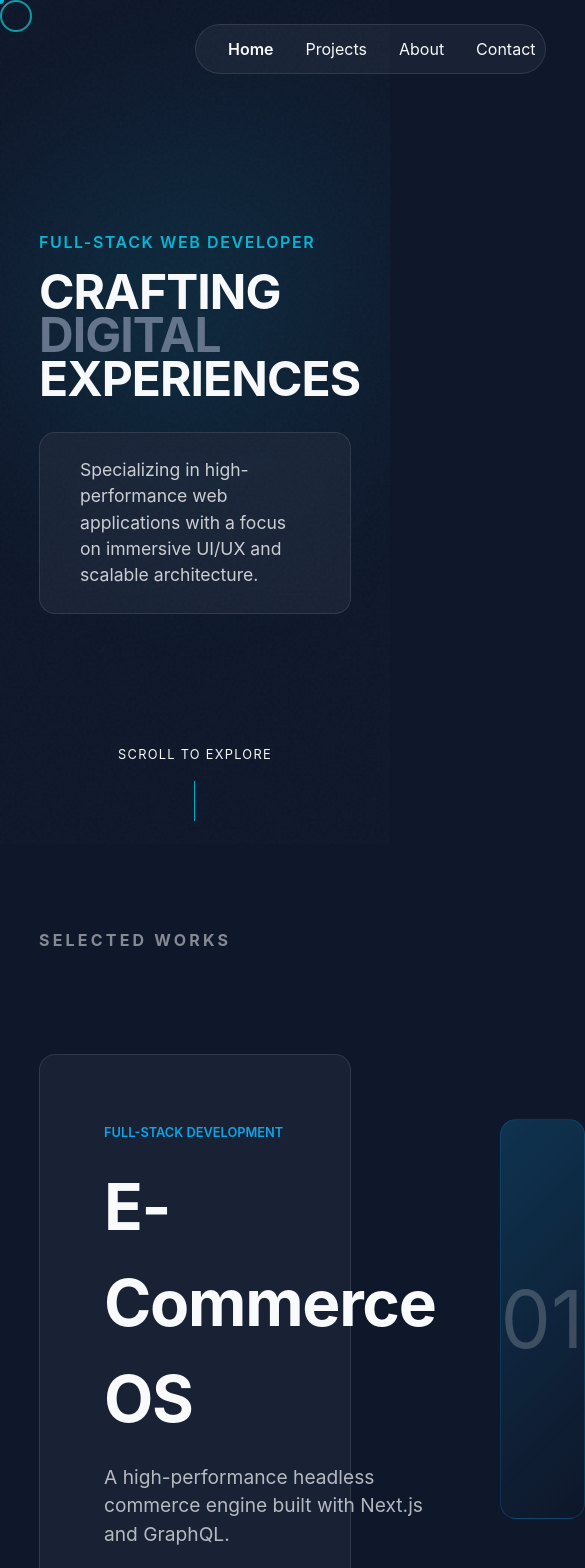
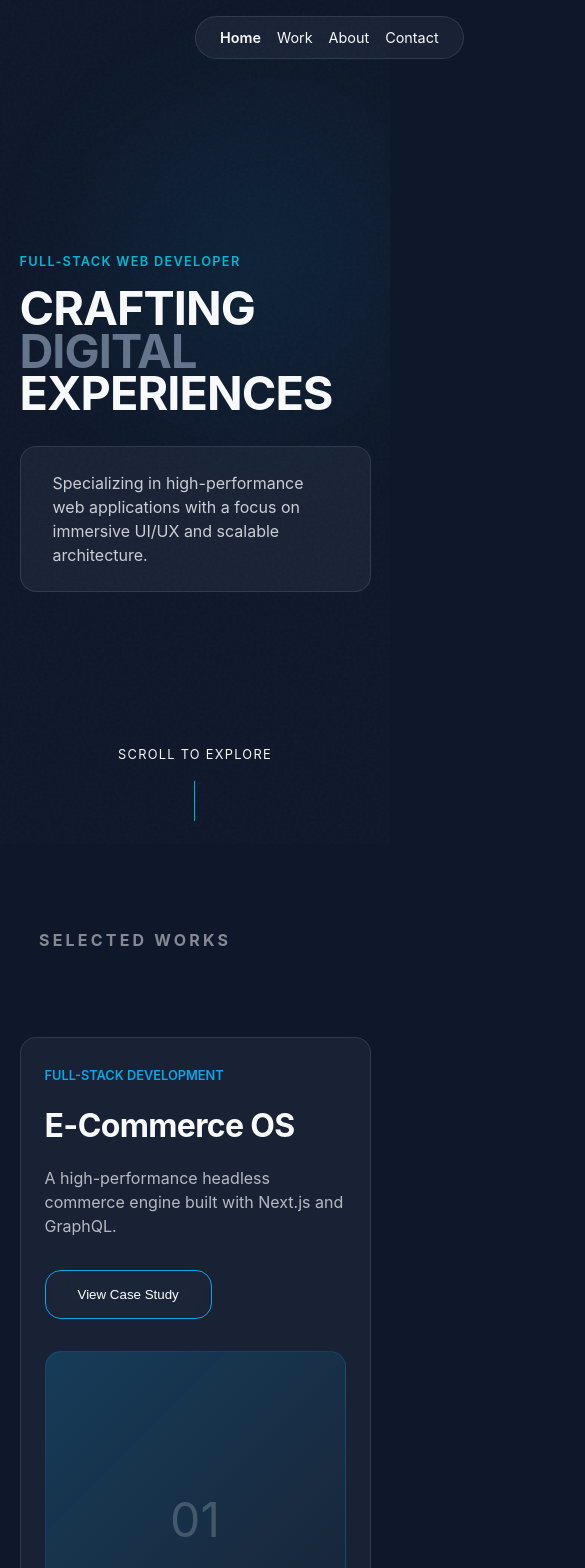
Before and after one commit to harithalgburii99-prog/Glassmorphic-Portfolio, a React (Vite) app: page / in a window 390 px wide. Shown: the top 1568 px of the page, 585 px wide, since content can reach past the window. Built offline with nearby package versions, Linux system fonts and the light colour scheme.

Commit message:
Enhance responsiveness for mobile and tablet

```diff
--- a/src/components/Contact.tsx
+++ b/src/components/Contact.tsx
@@ -3,23 +3,23 @@ import { motion } from 'framer-motion';
 
 const Contact: React.FC = () => {
   return (
-    <section id="contact" style={{ padding: '20vh 10%', background: 'linear-gradient(to bottom, transparent, #0c1a26)' }}>
-      <div className="glass" style={{ padding: '6rem', maxWidth: '1000px', margin: '0 auto', textAlign: 'center' }}>
+    <section id="contact" style={{ padding: '10vh 5%', background: 'linear-gradient(to bottom, transparent, #0c1a26)' }}>
+      <div className="glass" style={{ padding: 'clamp(2rem, 8vw, 6rem)', maxWidth: '1000px', margin: '0 auto', textAlign: 'center' }}>
         <motion.h2
           initial={{ opacity: 0, scale: 0.9 }}
           whileInView={{ opacity: 1, scale: 1 }}
-          style={{ fontSize: '4rem', marginBottom: '2rem' }}
+          style={{ fontSize: 'clamp(2.5rem, 8vw, 4rem)', marginBottom: '2rem' }}
         >
           Let's create something<br />
           <span style={{ color: 'var(--primary-color)' }}>extraordinary.</span>
         </motion.h2>
 
-        <p style={{ fontSize: '1.5rem', opacity: 0.7, marginBottom: '4rem' }}>
+        <p style={{ fontSize: 'clamp(1.1rem, 3vw, 1.5rem)', opacity: 0.7, marginBottom: '4rem' }}>
           Ready to start your next project? Drop me a line and let's talk.
         </p>
 
         <form style={{ display: 'flex', flexDirection: 'column', gap: '2rem', textAlign: 'left' }}>
-          <div style={{ display: 'grid', gridTemplateColumns: '1fr 1fr', gap: '2rem' }}>
+          <div style={{ display: 'grid', gridTemplateColumns: 'repeat(auto-fit, minmax(min(100%, 300px), 1fr))', gap: '2rem' }}>
             <div style={{ display: 'flex', flexDirection: 'column', gap: '0.5rem' }}>
               <label style={{ fontSize: '0.8rem', textTransform: 'uppercase', opacity: 0.5 }}>Your Name</label>
               <input
@@ -31,8 +31,9 @@ const Contact: React.FC = () => {
                   borderBottom: '1px solid var(--glass-border)',
                   padding: '1rem 0',
                   color: 'white',
-                  fontSize: '1.2rem',
-                  outline: 'none'
+                  fontSize: 'clamp(1rem, 2vw, 1.2rem)',
+                  outline: 'none',
+                  width: '100%'
                 }}
               />
             </div>
@@ -47,8 +48,9 @@ const Contact: React.FC = () => {
                   borderBottom: '1px solid var(--glass-border)',
                   padding: '1rem 0',
                   color: 'white',
-                  fontSize: '1.2rem',
-                  outline: 'none'
+                  fontSize: 'clamp(1rem, 2vw, 1.2rem)',
+                  outline: 'none',
+                  width: '100%'
                 }}
               />
             </div>
@@ -64,9 +66,10 @@ const Contact: React.FC = () => {
                 borderBottom: '1px solid var(--glass-border)',
                 padding: '1rem 0',
                 color: 'white',
-                fontSize: '1.2rem',
+                fontSize: 'clamp(1rem, 2vw, 1.2rem)',
                 outline: 'none',
-                resize: 'none'
+                resize: 'none',
+                width: '100%'
               }}
             />
           </div>
@@ -74,13 +77,13 @@ const Contact: React.FC = () => {
             type="submit"
             className="glass glass-hover"
             style={{
-              padding: '1.5rem',
-              fontSize: '1.2rem',
+              padding: '1.2rem',
+              fontSize: 'clamp(1rem, 2vw, 1.2rem)',
               fontWeight: 600,
               color: 'var(--primary-color)',
               background: 'transparent',
-              marginTop: '2rem',
-              cursor: 'none'
+              marginTop: '1rem',
+              cursor: 'inherit'
             }}
           >
             Send Message
--- a/src/components/CustomCursor.tsx
+++ b/src/components/CustomCursor.tsx
@@ -40,7 +40,7 @@ const CustomCursor: React.FC = () => {
   }, [cursorX, cursorY]);
 
   return (
-    <>
+    <div style={{ display: typeof window !== 'undefined' && window.innerWidth < 768 ? 'none' : 'block' }}>
       <motion.div
         style={{
           position: 'fixed',
@@ -72,7 +72,7 @@ const CustomCursor: React.FC = () => {
           zIndex: 10001,
         }}
       />
-    </>
+    </div>
   );
 };
 
--- a/src/components/Hero.tsx
+++ b/src/components/Hero.tsx
@@ -21,11 +21,11 @@ const Hero: React.FC = () => {
     <section
       id="hero"
       style={{
-        height: '100vh',
+        minHeight: '100vh',
         display: 'flex',
         flexDirection: 'column',
         justifyContent: 'center',
-        padding: '0 10%',
+        padding: '10vh 5%',
         position: 'relative',
         overflow: 'hidden',
       }}
@@ -42,8 +42,8 @@ const Hero: React.FC = () => {
           position: 'absolute',
           top: '20%',
           right: '10%',
-          width: '300px',
-          height: '300px',
+          width: 'max(200px, 20vw)',
+          height: 'max(200px, 20vw)',
           background: 'linear-gradient(45deg, var(--primary-color), transparent)',
           filter: 'blur(80px)',
           opacity: 0.2,
@@ -55,6 +55,7 @@ const Hero: React.FC = () => {
         variants={container}
         initial="hidden"
         animate="show"
+        style={{ maxWidth: '1200px', margin: '0 auto', width: '100%' }}
       >
         <motion.p
           variants={item}
@@ -63,7 +64,8 @@ const Hero: React.FC = () => {
             fontWeight: 600,
             letterSpacing: '0.1em',
             textTransform: 'uppercase',
-            marginBottom: '1rem'
+            marginBottom: '1rem',
+            fontSize: 'clamp(0.8rem, 2vw, 1rem)'
           }}
         >
           Full-Stack Web Developer
@@ -72,7 +74,7 @@ const Hero: React.FC = () => {
         <motion.h1
           variants={item}
           style={{
-            fontSize: 'clamp(3rem, 10vw, 8rem)',
+            fontSize: 'clamp(2.5rem, 12vw, 8rem)',
             lineHeight: 0.9,
             marginBottom: '2rem'
           }}
@@ -82,8 +84,8 @@ const Hero: React.FC = () => {
           EXPERIENCES
         </motion.h1>
 
-        <motion.div variants={item} className="glass" style={{ padding: '1.5rem 2.5rem', width: 'fit-content' }}>
-          <p style={{ maxWidth: '500px', fontSize: '1.1rem', opacity: 0.8 }}>
+        <motion.div variants={item} className="glass" style={{ padding: '1.5rem 2rem', width: 'fit-content', maxWidth: '100%' }}>
+          <p style={{ maxWidth: '500px', fontSize: 'clamp(1rem, 2.5vw, 1.2rem)', opacity: 0.8 }}>
             Specializing in high-performance web applications with a focus on immersive UI/UX and scalable architecture.
           </p>
         </motion.div>
--- a/src/components/Navbar.tsx
+++ b/src/components/Navbar.tsx
@@ -9,21 +9,22 @@ const Navbar: React.FC = () => {
       className="glass"
       style={{
         position: 'fixed',
-        top: '1.5rem',
+        top: '1rem',
         left: '50%',
         transform: 'translateX(-50%)',
-        width: 'auto',
-        maxWidth: '90%',
-        padding: '0.75rem 2rem',
+        width: 'max-content',
+        maxWidth: '95%',
+        padding: '0.6rem 1.5rem',
         display: 'flex',
-        gap: '2rem',
+        gap: '1rem',
         alignItems: 'center',
         zIndex: 1000,
         borderRadius: '2rem',
+        fontSize: '0.9rem'
       }}
     >
       <a href="#hero" className="glass-hover" style={{ fontWeight: 600 }}>Home</a>
-      <a href="#projects" className="glass-hover">Projects</a>
+      <a href="#projects" className="glass-hover">Work</a>
       <a href="#about" className="glass-hover">About</a>
       <a href="#contact" className="glass-hover">Contact</a>
     </motion.nav>
--- a/src/components/Projects.tsx
+++ b/src/components/Projects.tsx
@@ -33,11 +33,11 @@ const ProjectCard: React.FC<{ project: Project; index: number }> = ({ project, i
   return (
     <div
       style={{
-        height: '100vh',
+        minHeight: '100vh',
         display: 'flex',
         alignItems: 'center',
         justifyContent: 'center',
-        padding: '0 10%'
+        padding: '10vh 5%'
       }}
     >
       <motion.div
@@ -47,9 +47,9 @@ const ProjectCard: React.FC<{ project: Project; index: number }> = ({ project, i
         className="glass"
         style={{
           display: 'grid',
-          gridTemplateColumns: '1fr 1fr',
-          gap: '4rem',
-          padding: '4rem',
+          gridTemplateColumns: 'repeat(auto-fit, minmax(min(100%, 400px), 1fr))',
+          gap: '2rem',
+          padding: 'clamp(1.5rem, 5vw, 4rem)',
           maxWidth: '1200px',
           width: '100%'
         }}
@@ -58,8 +58,8 @@ const ProjectCard: React.FC<{ project: Project; index: number }> = ({ project, i
           <span style={{ color: project.color, fontWeight: 600, textTransform: 'uppercase', fontSize: '0.8rem' }}>
             {project.category}
           </span>
-          <h2 style={{ fontSize: '4rem', margin: '1rem 0' }}>{project.title}</h2>
-          <p style={{ fontSize: '1.2rem', opacity: 0.7, marginBottom: '2rem' }}>{project.description}</p>
+          <h2 style={{ fontSize: 'clamp(2rem, 8vw, 4rem)', margin: '1rem 0' }}>{project.title}</h2>
+          <p style={{ fontSize: 'clamp(1rem, 2vw, 1.2rem)', opacity: 0.7, marginBottom: '2rem' }}>{project.description}</p>
           <button
             className="glass glass-hover"
             style={{
@@ -67,17 +67,18 @@ const ProjectCard: React.FC<{ project: Project; index: number }> = ({ project, i
               border: `1px solid ${project.color}`,
               background: 'transparent',
               color: 'white',
-              cursor: 'none'
+              cursor: 'inherit',
+              width: 'max-content'
             }}
           >
             View Case Study
           </button>
         </div>
-        <div style={{ position: 'relative' }}>
+        <div style={{ position: 'relative', display: 'flex', alignItems: 'center' }}>
           <motion.div
             style={{
               width: '100%',
-              height: '400px',
+              height: 'clamp(200px, 40vh, 400px)',
               background: `linear-gradient(135deg, ${project.color}33, transparent)`,
               borderRadius: '1rem',
               border: `1px solid ${project.color}33`,
@@ -86,7 +87,7 @@ const ProjectCard: React.FC<{ project: Project; index: number }> = ({ project, i
               justifyContent: 'center'
             }}
           >
-            <span style={{ fontSize: '5rem', filter: 'grayscale(1)', opacity: 0.2 }}>0{index + 1}</span>
+            <span style={{ fontSize: 'clamp(3rem, 10vw, 5rem)', filter: 'grayscale(1)', opacity: 0.2 }}>0{index + 1}</span>
           </motion.div>
         </div>
       </motion.div>
--- a/src/components/Skills.tsx
+++ b/src/components/Skills.tsx
@@ -13,10 +13,10 @@ const skills = [
 
 const Skills: React.FC = () => {
   return (
-    <section id="about" style={{ padding: '10vh 10%', position: 'relative' }}>
-      <div style={{ marginBottom: '4rem' }}>
-        <h2 style={{ fontSize: '3rem', marginBottom: '1rem' }}>Expertise</h2>
-        <p style={{ maxWidth: '600px', opacity: 0.7 }}>
+    <section id="about" style={{ padding: '10vh 5%', position: 'relative' }}>
+      <div style={{ marginBottom: '4rem', maxWidth: '1200px', margin: '0 auto 4rem auto' }}>
+        <h2 style={{ fontSize: 'clamp(2rem, 8vw, 3rem)', marginBottom: '1rem' }}>Expertise</h2>
+        <p style={{ maxWidth: '600px', opacity: 0.7, fontSize: 'clamp(1rem, 2vw, 1.1rem)' }}>
           Building robust and scalable solutions with a modern tech stack.
           Focusing on maintainable code and exceptional user experiences.
         </p>
@@ -25,8 +25,10 @@ const Skills: React.FC = () => {
       <div
         style={{
           display: 'grid',
-          gridTemplateColumns: 'repeat(auto-fit, minmax(300px, 1fr))',
-          gap: '2rem'
+          gridTemplateColumns: 'repeat(auto-fit, minmax(min(100%, 300px), 1fr))',
+          gap: '1.5rem',
+          maxWidth: '1200px',
+          margin: '0 auto'
         }}
       >
         {skills.map((skill, index) => (
--- a/src/styles/globals.css
+++ b/src/styles/globals.css
@@ -89,6 +89,19 @@ h1, h2, h3, h4, h5, h6 {
   letter-spacing: -0.02em;
 }
 
+@media (max-width: 768px) {
+  html {
+    cursor: auto; /* Disable custom cursor on touch devices for better UX */
+  }
+}
+
+.container {
+  width: 100%;
+  max-width: 1400px;
+  margin: 0 auto;
+  padding: 0 5%;
+}
+
 a {
   color: inherit;
   text-decoration: none;
```
